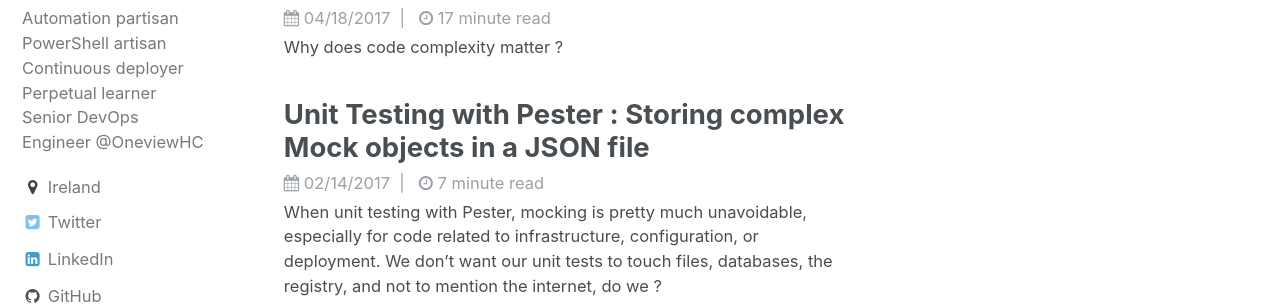
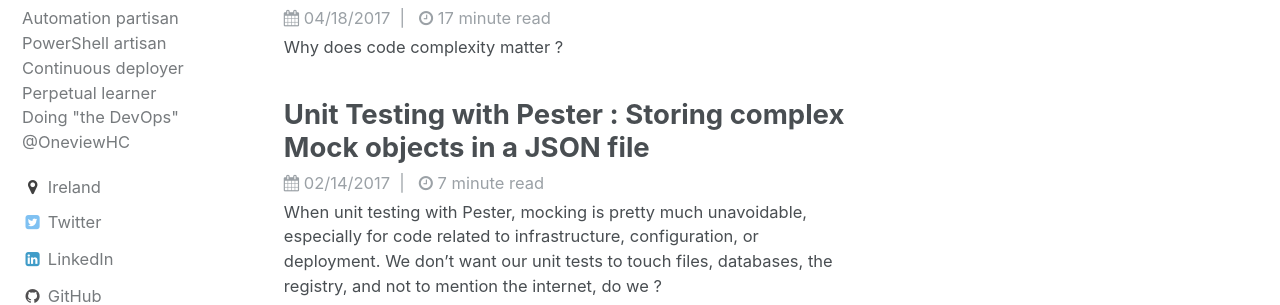
Before and after one commit to MathieuBuisson/MathieuBuisson.github.io, a Jekyll site: the page built from index.html, in a window 1280 px wide. Shown: the part 294-599 px from the top of the page. Built offline with Jekyll 4.4.1, drawn with Linux system fonts in a browser that asks for light colours; the list of posts is cut into pages by our own code.

Commit message:
Update blog bio

```diff
--- a/_config.yml
+++ b/_config.yml
@@ -74,7 +74,7 @@ analytics:
 author:
   name             : *authorName
   avatar           : "https://avatars0.githubusercontent.com/u/10233108?v=4&s=460"
-  bio              : "Automation partisan <br>PowerShell artisan <br>Continuous deployer <br>Perpetual learner <br>Senior DevOps Engineer @OneviewHC"
+  bio              : 'Automation partisan <br>PowerShell artisan <br>Continuous deployer <br>Perpetual learner <br>Doing "the DevOps" @OneviewHC'
   location         : "Ireland"
   email            :
   uri              :
```
